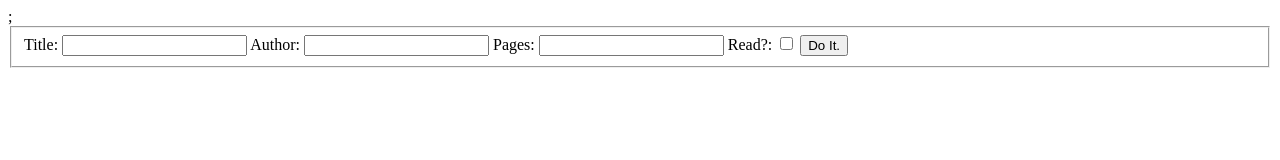
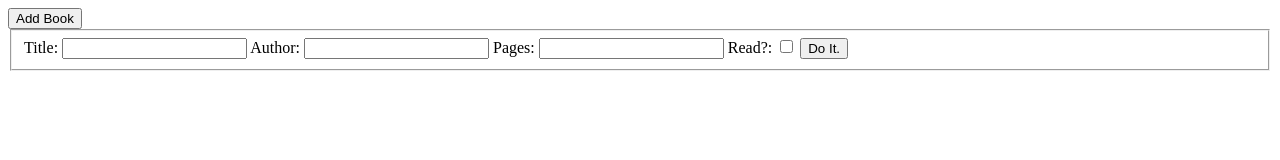
Before and after one commit to fabidor/Object-practice-library, a plain HTML site: page index.html in a window 1280 px wide. Drawn offline with Linux system fonts and the light colour scheme.

Commit message:
Add some functionality to have a form that appears and disappears

```diff
--- a/index.html
+++ b/index.html
@@ -6,10 +6,14 @@
     <meta name="viewport" content="width=device-width, initial-scale=1.0">
     <title>Document</title>
     <script src="script.js"></script>
-    <link rel="stylesheet" href="styles.css">;
+    <link rel="stylesheet" href="styles.css">
 </head>
 <body>
-    <fieldset>
+    <div class="addButton">
+        <button onClick="openForm()">Add Book</button>
+    </div>
+    <div id="formField">
+        <fieldset id="formBox">
             <form onsubmit="return false">
                 <label for="title">Title:</label>
                 <input type="text" id="title" name="title">
@@ -22,6 +26,7 @@
                 <button onClick="addBookToLibrary()">Do It.</button>
             </form>
         </fieldset>
+    </div>
 
     <div id="bookList"></div>
 </body>
```
Also changed, not shown: script.js (+11 -0 lines). Lines whose indentation alone changed are shown as unchanged.
